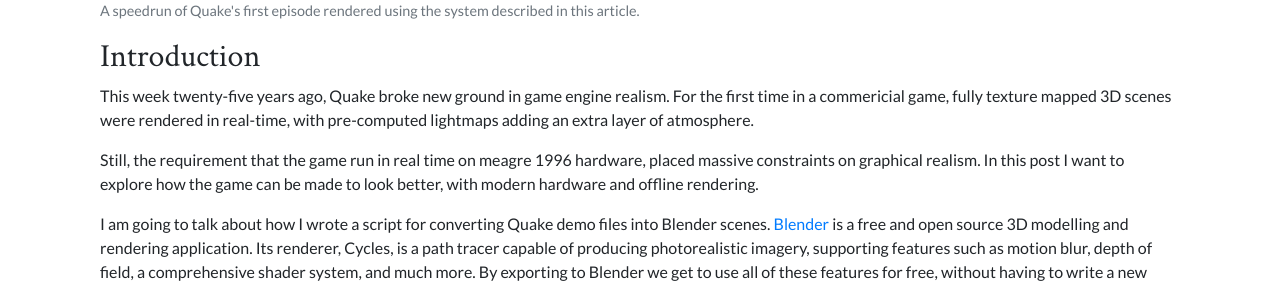
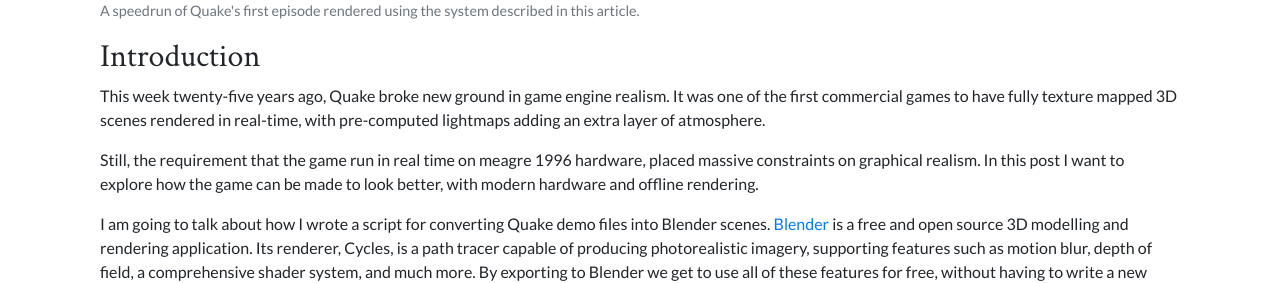
Before and after one commit to matthewearl/matthewearl.github.io, a Jekyll site: the page built from _posts/2021-06-20-quake-blender.md, in a window 1280 px wide. Shown: the part 740-1023 px from the top of the page. Built offline with Jekyll 4.4.1, drawn with Linux system fonts in a browser that asks for light colours; nearby versions of some CDN libraries.

Commit message:
fix incorrect claim about quake being the first

```diff
--- a/_posts/2021-06-20-quake-blender.md
+++ b/_posts/2021-06-20-quake-blender.md
@@ -19,7 +19,7 @@
 ## Introduction
 
 This week twenty-five years ago, Quake broke new ground in game engine realism.
-For the first time in a commericial game, fully texture mapped 3D scenes were
+It was one of the first commercial games to have fully texture mapped 3D scenes
 rendered in real-time,  with pre-computed lightmaps adding an extra layer of
 atmosphere.
 
```
